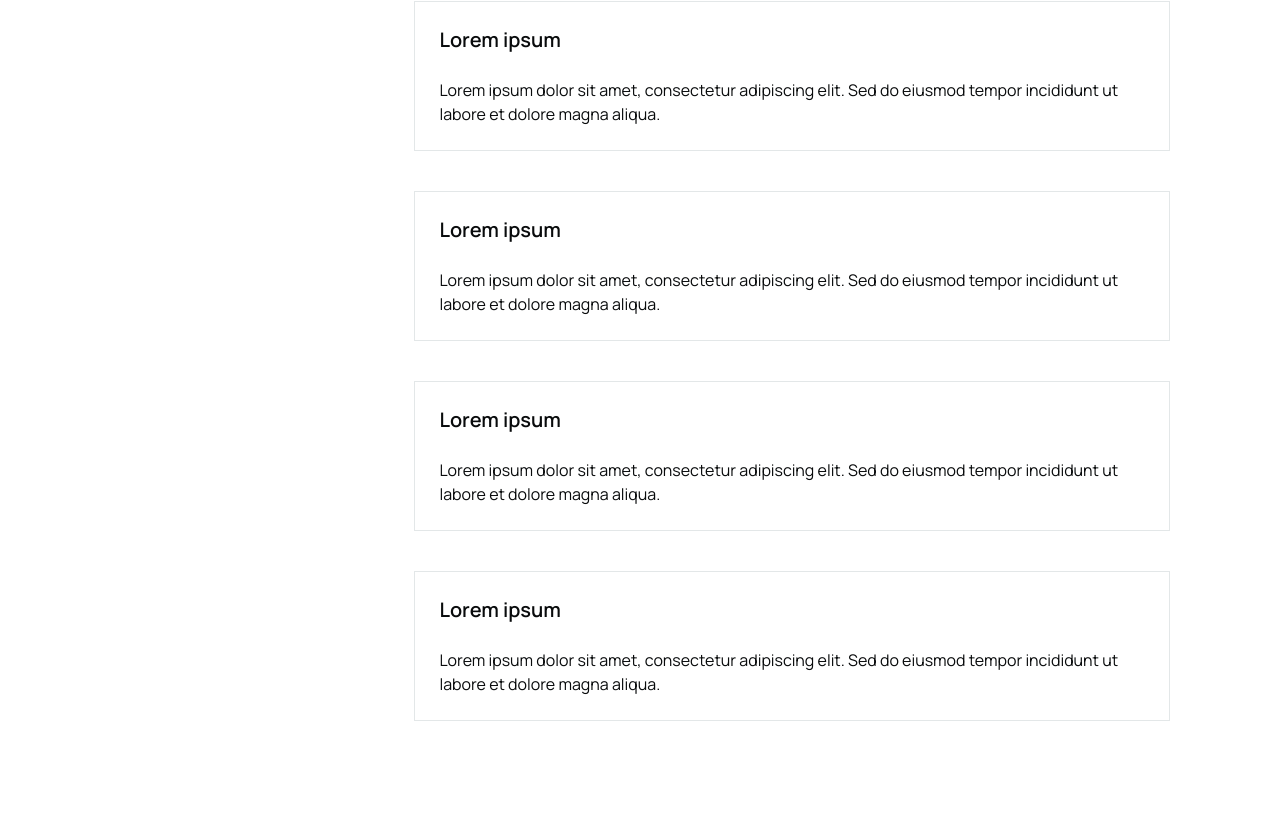
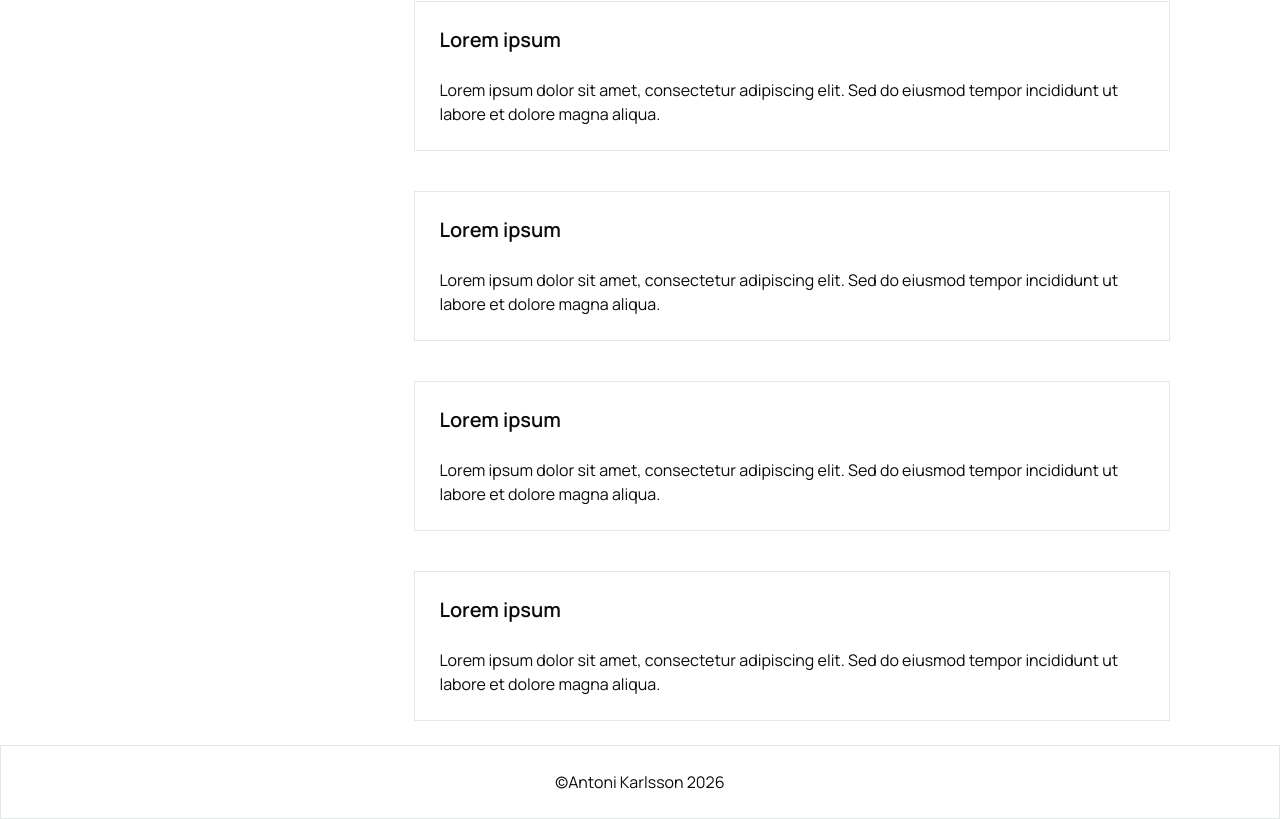
Before and after one commit to antek-ka/wdi-lab1-nielsen, a Next.js app: page / in a window 1280 px wide. Shown: the part 2448-3267 px from the top of the page. Before the commit the page ends 3193 px from the top, so only its background shows below. Built offline with nearby package versions, Linux system fonts and the light colour scheme.

Commit message:
Add footer

```diff
--- a/app/page.tsx
+++ b/app/page.tsx
@@ -53,6 +53,7 @@ export default function Home() {
   };
 
   return (
+    <>
       <main className="relative min-w-0 max-w-full overflow-x-clip bg-background px-4 pt-48 pb-6 lg:grid lg:grid-cols-[minmax(0,280px)_minmax(0,1fr)] lg:gap-6 lg:pt-6">
         <aside className="fixed inset-x-0 top-0 z-20 min-w-0 max-w-full bg-background px-4 py-2 lg:sticky lg:top-4 lg:mb-0 lg:self-start lg:bg-transparent lg:px-0 lg:py-0">
           <Card>
@@ -91,7 +92,10 @@ export default function Home() {
                     !navOpen && "hidden lg:block",
                   )}
                 >
-                <ul id="table-of-contents-list" className="flex flex-col gap-2">
+                  <ul
+                    id="table-of-contents-list"
+                    className="flex flex-col gap-2"
+                  >
                     {rules.map((rule) => (
                       <li key={rule.id} className="text-sm">
                         <Link
@@ -130,8 +134,8 @@ export default function Home() {
               </CardHeader>
               <CardContent>
                 <p className="text-base text-muted-foreground md:text-lg">
-                General principles that help you spot usability issues quickly,
-                without needing a full UX study.
+                  General principles that help you spot usability issues
+                  quickly, without needing a full UX study.
                 </p>
               </CardContent>
             </article>
@@ -221,5 +225,16 @@ export default function Home() {
           ))}
         </section>
       </main>
+      <Card
+        asChild
+        className="w-full min-w-0 max-w-full flex justify-center items-center"
+      >
+        <footer>
+          <CardContent className="pt-6">
+            <p>©Antoni Karlsson {new Date().getFullYear()}</p>
+          </CardContent>
+        </footer>
+      </Card>
+    </>
   );
 }
```
Lines whose indentation alone changed are shown as unchanged.
